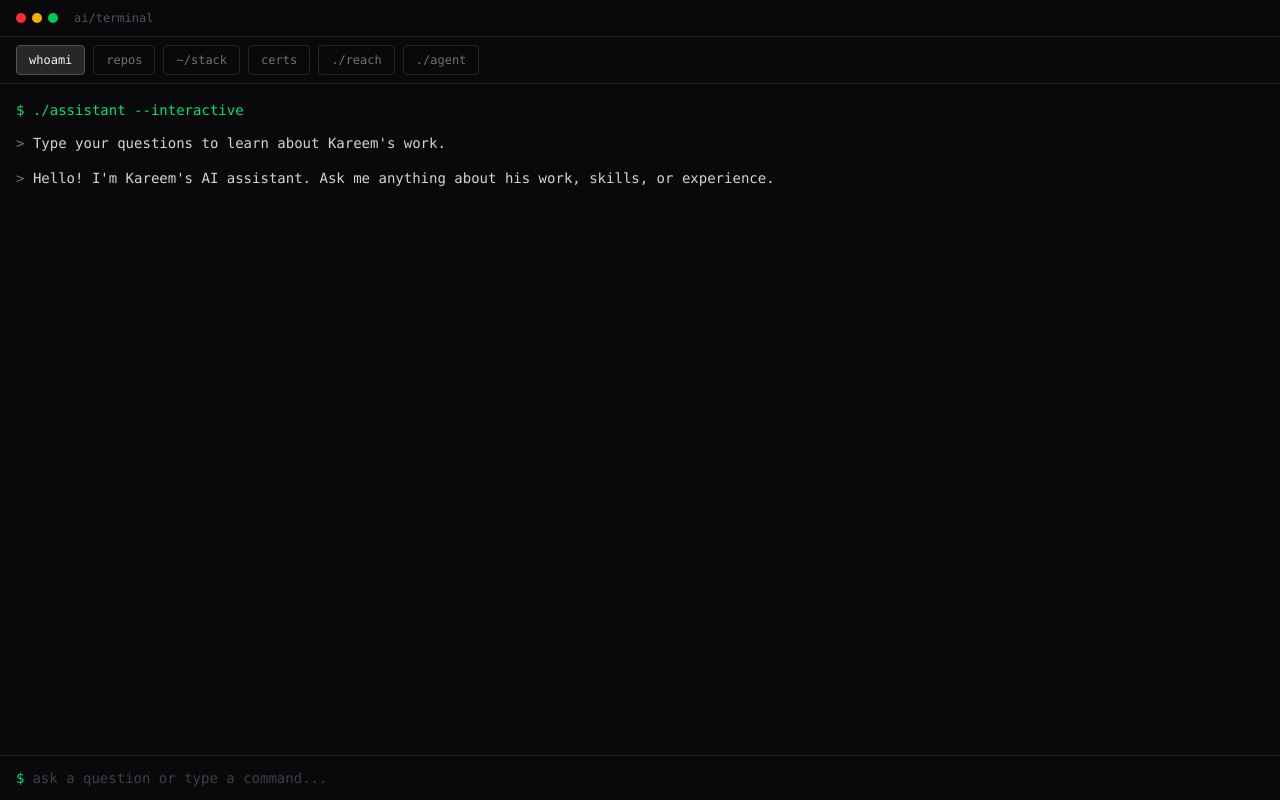
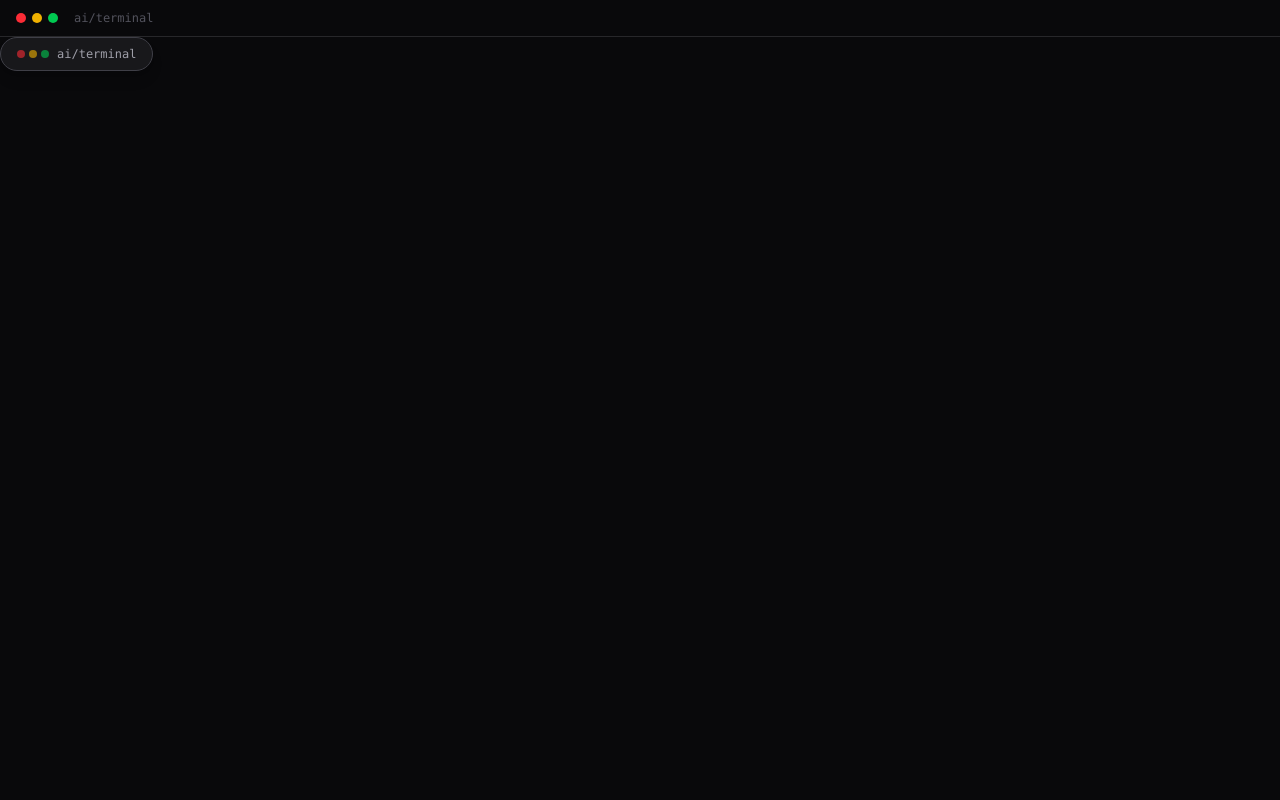
Before and after one commit to sfkareem/kareem-safwat-portfolio, a Next.js app: page /ai in a window 1280 px wide. Both pictures are taken after a click on the button 53 px from the left and 18 px from the top of the page. Built offline with nearby package versions, Linux system fonts and the light colour scheme.

Commit message:
feat: green dot minimize/restore terminal to pill

```diff
--- a/components/terminal/TerminalShell.tsx
+++ b/components/terminal/TerminalShell.tsx
@@ -79,6 +79,7 @@ export default function TerminalShell() {
   const [isLoading, setIsLoading] = useState(false);
   const [chatMessages, setChatMessages] = useState<Message[]>(loadHistory);
   const [isFullscreen, setIsFullscreen] = useState(false);
+  const [minimized, setMinimized] = useState(false);
   const bodyRef = useRef<HTMLDivElement>(null);
   const abortRef = useRef<AbortController | null>(null);
   const chatMessagesRef = useRef<Message[]>(chatMessages);
@@ -358,7 +359,7 @@ export default function TerminalShell() {
   };
 
   return (
-    <div className="h-screen bg-zinc-950 text-zinc-100 font-mono flex flex-col overflow-hidden">
+    <div className="h-screen bg-zinc-950 text-zinc-100 font-mono relative overflow-hidden">
       {/* Mac terminal-style scrollbar */}
       <style>{`
         .terminal-body::-webkit-scrollbar {
@@ -384,11 +385,29 @@ export default function TerminalShell() {
         <div className="flex items-center gap-1.5">
           <TerminalWindowButton color="bg-red-500" hoverContent="✕" onClick={() => window.location.href = "/"} />
           <TerminalWindowButton color="bg-yellow-500" hoverContent="⤢" onClick={() => document.documentElement.requestFullscreen?.()} />
-          <TerminalWindowButton color="bg-green-500" hoverContent={isFullscreen ? "⤡" : "−"} />
+          <TerminalWindowButton color="bg-green-500" hoverContent={minimized ? "□" : "−"} onClick={() => setMinimized((p) => !p)} />
         </div>
         <span className="text-xs text-zinc-600 ml-2">ai/terminal</span>
       </div>
 
+      {/* Minimized pill */}
+      {minimized && (
+        <button
+          onClick={() => setMinimized(false)}
+          className="flex-1 flex items-center justify-center"
+        >
+          <div className="flex items-center gap-2 px-4 py-2 rounded-full bg-zinc-900 border border-zinc-700 text-zinc-400 text-xs hover:text-zinc-200 hover:border-zinc-500 transition-colors shadow-lg">
+            <span className="flex items-center gap-1">
+              <span className="inline-block size-2 rounded-full bg-red-500/60" />
+              <span className="inline-block size-2 rounded-full bg-yellow-500/60" />
+              <span className="inline-block size-2 rounded-full bg-green-500/60" />
+            </span>
+            ai/terminal
+          </div>
+        </button>
+      )}
+
+      {!minimized && (<>
       {/* Tab bar */}
       <div className="flex flex-wrap gap-2 px-4 py-2 border-b border-zinc-800 bg-zinc-950/90 shrink-0">
         {TAB_LABELS.map((tab) => (
@@ -492,7 +511,7 @@ export default function TerminalShell() {
           </form>
         </div>
       )}
-
+      </>)}
     </div>
   );
 }
```
